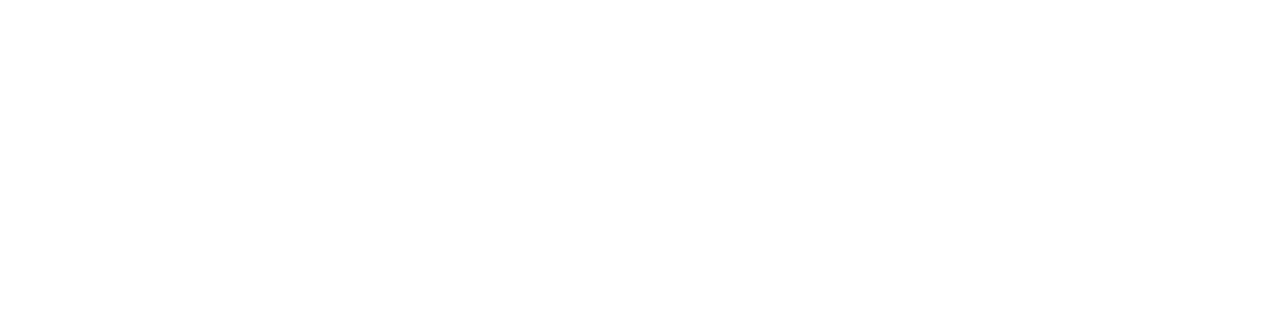
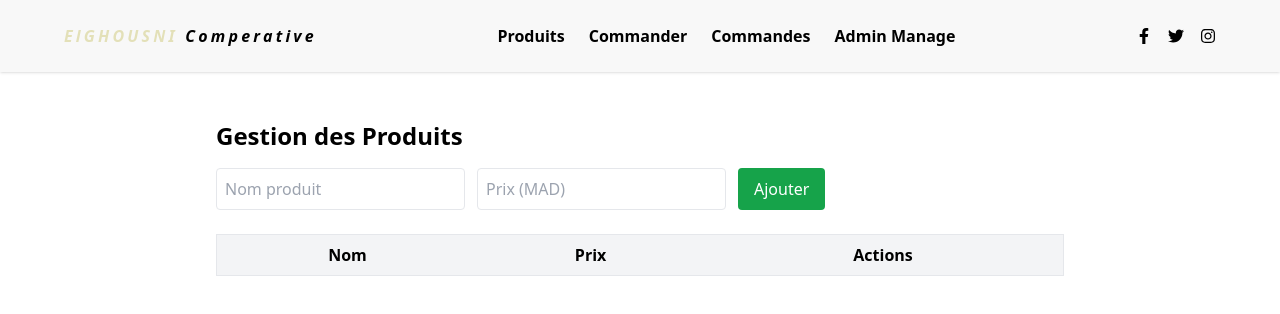
Before and after one commit to Samir-ibourki/Dashbord-comperative, a React (Vite) app: page /admin/products in a window 1280 px wide. Shown: the top 314 px of the page. Built offline with nearby package versions, Linux system fonts and the light colour scheme.

Commit message:
first commit in projet v2

```diff
--- a/package.json
+++ b/package.json
@@ -8,14 +8,14 @@
     "build": "vite build",
     "lint": "eslint .",
     "preview": "vite preview",
-
-  "deploy": "gh-pages -d dist"
+    "deploy": "gh-pages -d dist"
   },
   "dependencies": {
     "react": "^19.1.1",
     "react-dom": "^19.1.1",
     "react-icons": "^5.5.0",
-    "react-router-dom": "^7.9.4"
+    "react-router-dom": "^7.9.4",
+    "zustand": "^5.0.8"
   },
   "devDependencies": {
     "@eslint/js": "^9.36.0",
--- a/src/App.jsx
+++ b/src/App.jsx
@@ -5,6 +5,7 @@
 import Commande from "./component/Commande";
 
 import ListesCommandes from "./component/ListeCommande";
+import ManageProducts from "./component/ManageProducts";
 
 export default function App() {
   return (
@@ -35,6 +36,7 @@
         />
 
         <Route path="/orders" element={<ListesCommandes />} />
+        <Route path="/admin/products" element={<ManageProducts />} />
       </Routes>
     </>
   );
--- a/src/component/Commande.jsx
+++ b/src/component/Commande.jsx
@@ -76,6 +76,7 @@
 //         </button>
 //       </form>
 //     </section>
+
 //   );
 // }
 
@@ -108,8 +109,8 @@
       status: "En attente",
     };
 
-    addOrder(newOrder); // 🟢 نضيف الطلب للكونتكست
-    navigate("/orders"); // 🔁 نمشيو للصفحة ديال الطلبات
+    addOrder(newOrder);
+    navigate("/orders");
   };
 
   return (
--- /dev/null
+++ b/src/component/ManageProducts.jsx
@@ -0,0 +1,49 @@
+import { useProductStore } from "../store/ProductStore";
+
+export default function ManageProducts() {
+  const { products, addProduct, deleteProduct } = useProductStore();
+
+  return (
+    <section className="p-6 max-w-4xl mx-auto">
+      <h1 className="text-2xl font-bold mb-4">Gestion des Produits</h1>
+
+      {/* Formulaire d’ajout */}
+      <form onSubmit={(e) => {
+        e.preventDefault();
+
+
+      }} className="flex gap-3 mb-6">
+        <input name="name" placeholder="Nom produit" className="border p-2 rounded" />
+        <input name="price" placeholder="Prix (MAD)" type="number" className="border p-2 rounded" />
+        <button className="bg-green-600 text-white px-4 rounded">Ajouter</button>
+      </form>
+
+      {/* Liste des produits */}
+      <table className="w-full border">
+        <thead>
+          <tr className="bg-gray-100">
+            <th className="p-2">Nom</th>
+            <th className="p-2">Prix</th>
+            <th className="p-2 text-center">Actions</th>
+          </tr>
+        </thead>
+        <tbody>
+          {products.map((p) => (
+            <tr key={p.id}>
+              <td className="p-2">{p.name}</td>
+              <td className="p-2">{p.price} MAD</td>
+              <td className="p-2 text-center">
+                <button
+
+                  className="bg-red-500 text-white px-3 rounded"
+                >
+                  Supprimer
+                </button>
+              </td>
+            </tr>
+          ))}
+        </tbody>
+      </table>
+    </section>
+  );
+}
--- a/src/component/header.jsx
+++ b/src/component/header.jsx
@@ -1,35 +1,4 @@
 import { FaFacebookF, FaTwitter, FaInstagram } from "react-icons/fa";
-// export default function Header() {
-//     return (
-//         <section className='bg-[#cdd95f] mb-[1rem]'>
-
-//            <header className='max-w-[90vw] mx-auto flex justify-between items-center py-[1rem] '>
-
-//             <div className='italic text-[1rem] tracking-[0.2rem] font-extrabold'>
-//                 <span className="text-[#e3e0b8]">ElGHOUSNI</span> Comperative
-//                 </div>
-
-// <marquee className='w-[25rem]' behavior="" direction="left">Sign up and GET 25% OFF for your first order</marquee>
-//             <div className="flex gap-[1rem] ">
-
-//               <a className='text-black hover:translate-y-[-10%] hover:ease-in-out hover:duration-400' href="https://www.facebook.com" target="_blank" rel="noopener noreferrer">
-//                 <FaFacebookF color="#000000"/>
-//               </a>
-
-//               <a className='hover:translate-y-[-10%] hover:ease-in-out hover:duration-400' href="https://www.twitter.com" target="_blank" rel="noopener noreferrer">
-//                 <FaTwitter color="#000000"/>
-//               </a>
-
-//               <a className='hover:translate-y-[-10%] hover:ease-in-out hover:duration-400' href="https://www.instagram.com" target="_blank" rel="noopener noreferrer">
-//                 <FaInstagram color="#000000" />
-//               </a>
-
-//             </div>
-//            </header>
-//            </section>
-//     )
-// }
-
 import { Link } from "react-router-dom";
 
 export default function Header() {
@@ -51,6 +20,9 @@
 
           <Link to="/orders" className="hover:text-[#088178] font-semibold">
             Commandes
+          </Link>
+          <Link to="/admin/products" className="hover:text-[#088178] font-semibold">
+            Admin Manage
           </Link>
         </nav>
 
--- a/src/component/products.jsx
+++ b/src/component/products.jsx
@@ -1,11 +1,10 @@
+import { Link } from "react-router-dom";
 import myproducts from "../data/products.json";
 
 function CardsLists() {
   return (
     <section className="flex flex-wrap max-w-[90vw] mx-auto lg:justify-between gap-y-[2rem] mb-[4rem]">
-      {myproducts.map((product) => {
-        return <Card key={product.id} {...product} />;
-      })}
+      {myproducts.map((product) => <Card key={product.id} {...product} />)}
     </section>
   );
 }
@@ -28,7 +27,8 @@
       <aside className=" lg:flex mb-[0.6rem] lg:justify-between lg:items-center text-[#088178] ">
         <p className="prix italic font-bold">{price} MAD</p>
         <button className="bg-[#088178] hover:bg-[#cdd95f] hover:text-black hover:font-semibold hover:transition-all hover:ease-linear hover:duration-300 text-[white] px-[1rem] py-[0.3rem] rounded-[0.5rem] cursor-pointer">
-          <a href="Checkout">Add to Cart</a>
+         <a href="Checkout">Add to Cart</a>
+          {/* <Link to='/checkout' >shiiik</Link> */}
         </button>
       </aside>
     </div>
--- a/src/component/sidebar.jsx
+++ b/src/component/sidebar.jsx
@@ -1,15 +1,19 @@
+//import { useState } from "react";
+
+
 export default function SideBar() {
   const categorys = ["Huile", "Miel", "Graines"];
 
   return (
-    <>
+
+    <section>
       <div className=" p-2 w-[100%]">
         <h2 className="text-2xl mb-3 font-semibold ">Filters</h2>
         <h3 className="text-2xl mb-4">Category :</h3>
         <div id="filters-container" className="text-xl space-y-3">
-          {categorys.map((category) => {
+          {categorys.map((category, index) => {
             return (
-              <div className="space-x-2">
+              <div key={index} className="space-x-2">
                 <input type="checkbox" value={category} />
                 <label htmlFor={category}>{category}</label>
               </div>
@@ -17,6 +21,6 @@
           })}
         </div>
       </div>
-    </>
+    </section>
   );
 }
--- a/src/main.jsx
+++ b/src/main.jsx
@@ -22,8 +22,9 @@
 import App from "./App.jsx";
 
 createRoot(document.getElementById("root")).render(
+
   <StrictMode>
-    <BrowserRouter basename="/Dashbord-comperative">
+    <BrowserRouter>
       <OrdersProvider>
         <App />
       </OrdersProvider>
--- /dev/null
+++ b/src/store/ProductStore.js
@@ -0,0 +1,7 @@
+import { create } from 'zustand';
+
+export const useProductStore = create((set) => ({
+  products: [],
+
+
+}));
--- a/vite.config.js
+++ b/vite.config.js
@@ -4,5 +4,5 @@
 // https://vite.dev/config/
 export default defineConfig({
   plugins: [react()],
-  base: "/Dashbord-comperative/",
+
 })
```
Also changed, not shown: src/component/ListeCommande.jsx (+11 -1 lines), src/data/ListeOrder.json (deleted, +0 -21 lines), 1 other file (tests, documents, lock files or other folders).
